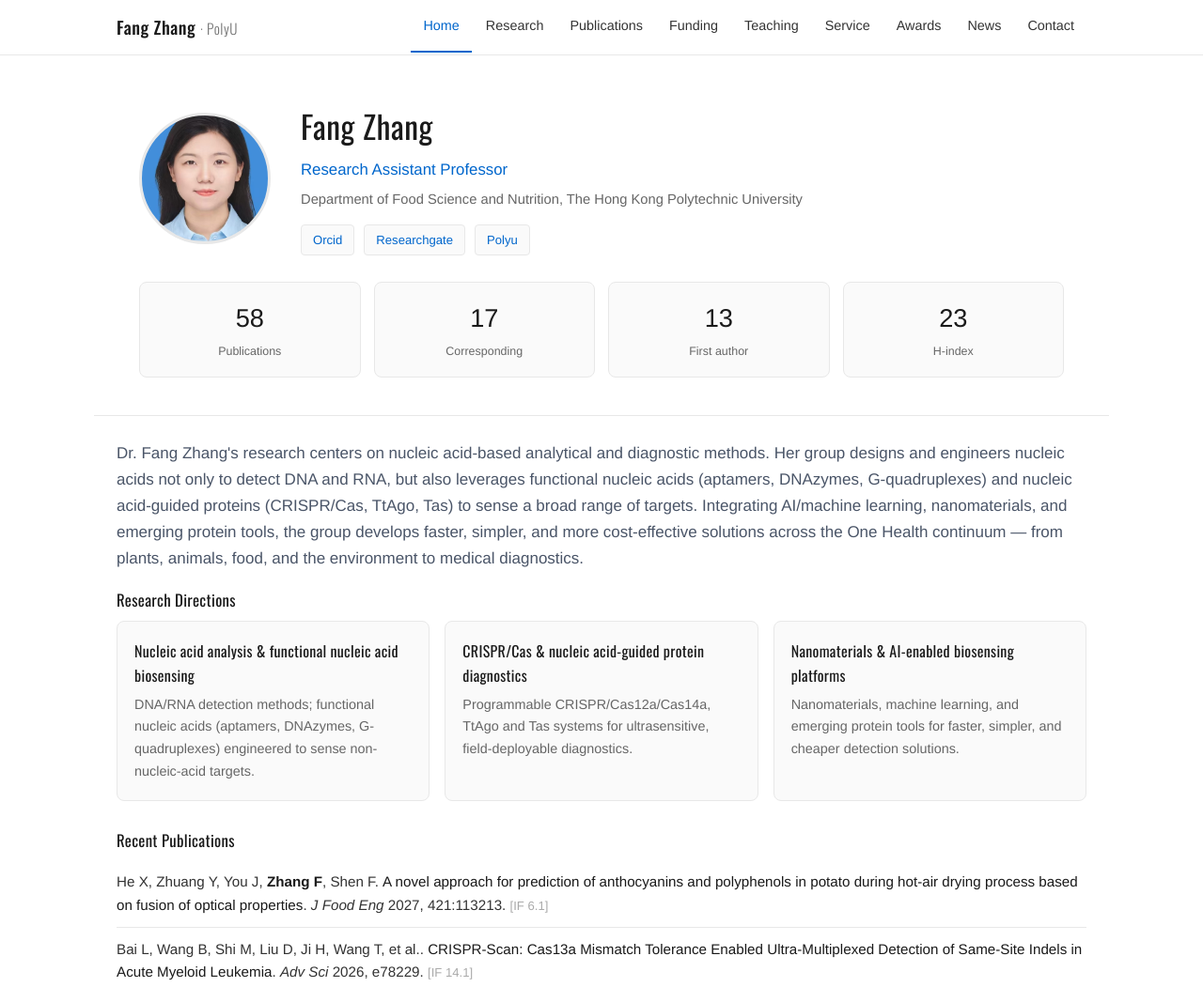
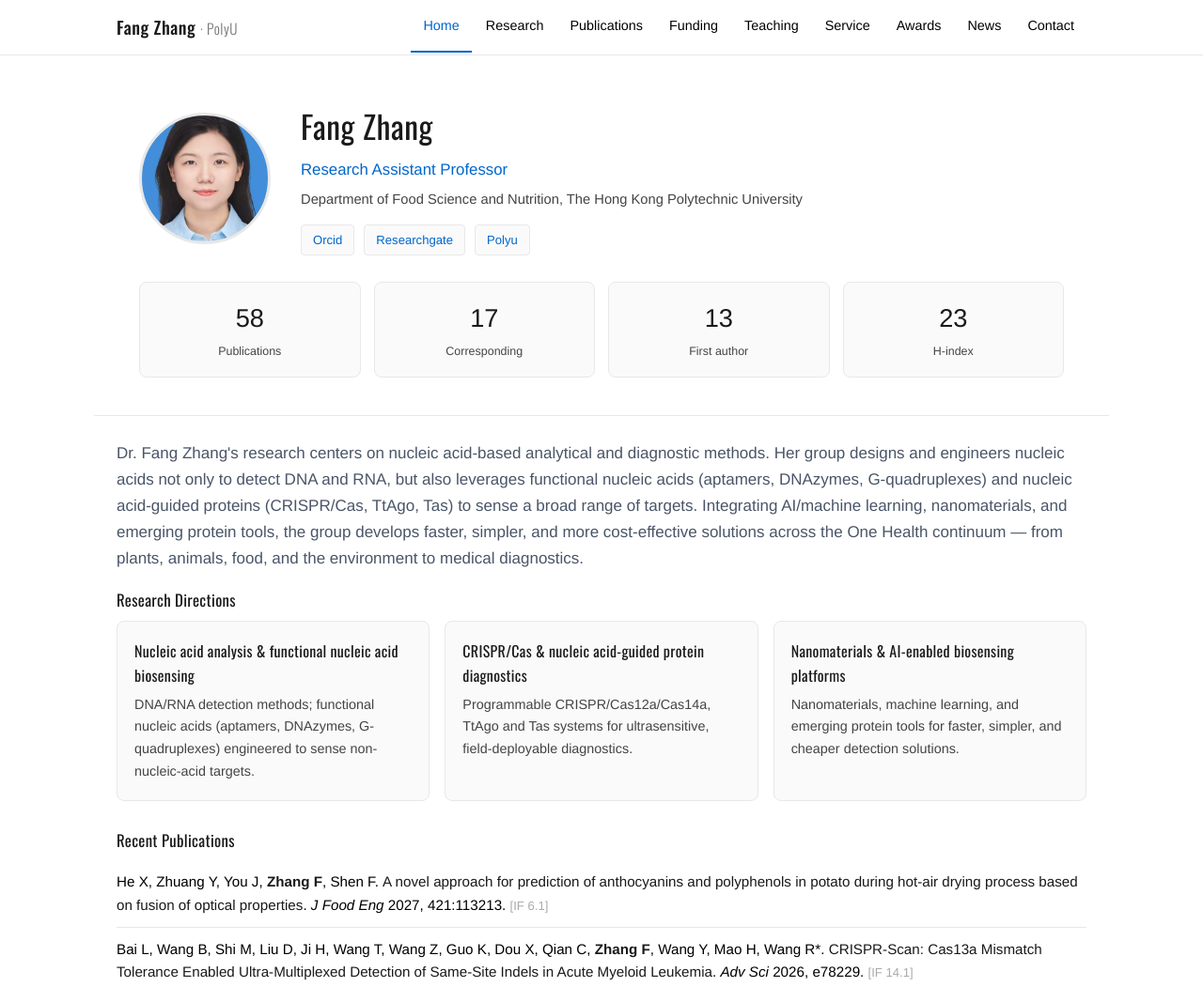
Before and after one commit to zhangfang921-max/fangzhang, a plain HTML site: page index.html in a window 1280 px wide. Shown: the top 1051 px of the page at 94% size. Drawn offline with nearby package versions, Linux system fonts and the light colour scheme.

Commit message:
Remove home funding, full authors, black text, concise funding, share-version tweaks, add service items

```diff
--- a/data.json
+++ b/data.json
@@ -82,7 +82,7 @@
       "co_corresponding": [
         "Rui Wang"
       ],
-      "authors_short": "Bai L, Wang B, Shi M, Liu D, Ji H, Wang T, et al.",
+      "authors_short": "Bai L, Wang B, Shi M, Liu D, Ji H, Wang T, Wang Z, Guo K, Dou X, Qian C, Zhang F, Wang Y, Mao H, Wang R*",
       "journal_abbr": "Adv Sci"
     },
     {
@@ -114,7 +114,7 @@
       "month": 9,
       "co_first": [],
       "co_corresponding": [],
-      "authors_short": "Huang S, Zeng H, Wu A, Zhao M, Pan N, Liu Z, et al.",
+      "authors_short": "Huang S, Zeng H, Wu A, Zhao M, Pan N, Liu Z, He X, Chen S, Wang L, Kwok CK, Zhang F",
       "journal_abbr": "Sens Actuators B Chem"
     },
     {
@@ -146,7 +146,7 @@
       "co_corresponding": [
         "Fang Zhang"
       ],
-      "authors_short": "Wei C, Chen M, Zhong Q, Liu H, Wu M, Li X, et al.",
+      "authors_short": "Wei C, Chen M, Zhong Q, Liu H, Wu M, Li X, Lin Z, Zhang F*",
       "journal_abbr": "Microchim Acta"
     },
     {
@@ -161,7 +161,7 @@
       "month": 6,
       "co_first": [],
       "co_corresponding": [],
-      "authors_short": "Liu S, Hu Y, Zheng M, Zhang F, Yu Z, Sun Q, et al.",
+      "authors_short": "Liu S, Hu Y, Zheng M, Zhang F, Yu Z, Sun Q, Tang D, Weng Z, Ye Z",
       "journal_abbr": "ACS Sens"
     },
     {
@@ -197,7 +197,7 @@
         "Zhenyu Lin",
         "Fang Zhang"
       ],
-      "authors_short": "Wei C#, Chen M#, Zhong Q, Liu H, Wu M, Li X*, et al.",
+      "authors_short": "Wei C#, Chen M#, Zhong Q, Liu H, Wu M, Li X*, Lin Z*, Zhang F*",
       "journal_abbr": "Microchem J"
     },
     {
@@ -212,7 +212,7 @@
       "month": 11,
       "co_first": [],
       "co_corresponding": [],
-      "authors_short": "Wang S, Fu C, Lin Z, Lin Y, Xu Y, Gao Z, et al.",
+      "authors_short": "Wang S, Fu C, Lin Z, Lin Y, Xu Y, Gao Z, Zhang F, Fang L, Li X, Fu J",
       "journal_abbr": "J Mol Liq"
     },
     {
@@ -227,7 +227,7 @@
       "month": 9,
       "co_first": [],
       "co_corresponding": [],
-      "authors_short": "Hu Y, Chen J, Wu S, Zhong Y, Ye J, Ye L, et al.",
+      "authors_short": "Hu Y, Chen J, Wu S, Zhong Y, Ye J, Ye L, Wu Y, Huang D, ... Fang Zhang ...(11人)",
       "journal_abbr": "J Food Meas Charact"
     },
     {
@@ -242,7 +242,7 @@
       "month": 2,
       "co_first": [],
       "co_corresponding": [],
-      "authors_short": "Fang C, Chen Q, Zheng G, Zhang F, Li Z, Mei J, et al.",
+      "authors_short": "Fang C, Chen Q, Zheng G, Zhang F, Li Z, Mei J, Wu X, Chen X, Zeng K, Yang L",
       "journal_abbr": "INTERNATIONAL JOURNAL OF PHARMACEUTICS"
     },
     {
@@ -263,7 +263,7 @@
         "Zhenyu Lin",
         "Fang Zhang"
       ],
-      "authors_short": "Zhong H#, Huang X#, Chen G#, Zhang T, Mao D, Lin Z*, et al.",
+      "authors_short": "Zhong H#, Huang X#, Chen G#, Zhang T, Mao D, Lin Z*, Zhang F*",
       "journal_abbr": "Anal Methods"
     },
     {
@@ -283,7 +283,7 @@
         "Fang Zhang",
         "Rui Wang"
       ],
-      "authors_short": "Zhang Z#, Wu C#, Bai L, Guo K, Wang T, Liu D, et al.",
+      "authors_short": "Zhang Z#, Wu C#, Bai L, Guo K, Wang T, Liu D, Zhu M, Qian F, Zhang F*, Wang R*",
       "journal_abbr": "Phenomics"
     },
     {
@@ -302,7 +302,7 @@
         "张芳",
         "刘智禹"
       ],
-      "authors_short": "马湖伊杉#, 潘南#, 林振宇, 陈晓婷, 吴靖娜, 张芳*, et al.",
+      "authors_short": "马湖伊杉#, 潘南#, 林振宇, 陈晓婷, 吴靖娜, 张芳*, 刘智禹*",
       "journal_abbr": "光谱学与光谱分析"
     },
     {
@@ -340,7 +340,7 @@
         "Yuezhong Wu",
         "Zuquan Weng"
       ],
-      "authors_short": "Wei C, Wang H, Li G, Li J, Zhang F, Wu Y*, et al.",
+      "authors_short": "Wei C, Wang H, Li G, Li J, Zhang F, Wu Y*, Weng Z*",
       "journal_abbr": "Food Control"
     },
     {
@@ -362,7 +362,7 @@
         "Meishui Wang",
         "Zuquan Weng"
       ],
-      "authors_short": "Gao L#, Zheng H#, Hu Y, Zhong Y, Jiang L, Wu Y, et al.",
+      "authors_short": "Gao L#, Zheng H#, Hu Y, Zhong Y, Jiang L, Wu Y, Yan F, Huang D, Li J, Zhang F*, Lin Z, Wang M*, Weng Z*",
       "journal_abbr": "Sens Actuators B Chem"
     },
     {
@@ -379,7 +379,7 @@
         "Yu Yang",
         "Fang Zhang"
       ],
-      "authors_short": "Chen G, Mao D, Wang X, Chen J, Gu C, Huang S, et al.",
+      "authors_short": "Chen G, Mao D, Wang X, Chen J, Gu C, Huang S, Yang Y*, Zhang F*, Tan W",
       "journal_abbr": "J Nanobiotechnol"
     },
     {
@@ -397,7 +397,7 @@
         "Lixin Wang",
         "Zhenyu Lin"
       ],
-      "authors_short": "Zhang F*, Chen G, Gao C, Huang S, Mahu Y, Luo F, et al.",
+      "authors_short": "Zhang F*, Chen G, Gao C, Huang S, Mahu Y, Luo F, Wang L*, Lin Z*",
       "journal_abbr": "Trends Analyt Chem"
     },
     {
@@ -418,7 +418,7 @@
         "Fang Zhang",
         "Xiahong Xu"
       ],
-      "authors_short": "Wang L#, Bai L#, Wang H, He K, Wang R, Wang Q*, et al.",
+      "authors_short": "Wang L#, Bai L#, Wang H, He K, Wang R, Wang Q*, Zhang F*, Xu X*",
       "journal_abbr": "Microchem J"
     },
     {
@@ -435,7 +435,7 @@
         "Fang Zhang",
         "Liu Wang"
       ],
-      "authors_short": "Zeng H, Huang S, Chen Y, Chen M, He K, Fu C, et al.",
+      "authors_short": "Zeng H, Huang S, Chen Y, Chen M, He K, Fu C, Wang Q, Zhang F*, Wang L*, Xu X",
       "journal_abbr": "Biosensors"
     },
     {
@@ -450,7 +450,7 @@
       "month": 6,
       "co_first": [],
       "co_corresponding": [],
-      "authors_short": "Wang R, Li Y, Pang Y, Zhang F, Li F, Luo S, et al.",
+      "authors_short": "Wang R, Li Y, Pang Y, Zhang F, Li F, Luo S, Qian C",
       "journal_abbr": "Anal Chim Acta"
     },
     {
@@ -465,7 +465,7 @@
       "month": 4,
       "co_first": [],
       "co_corresponding": [],
-      "authors_short": "Ma Y, Yang W, Xia Y, Xue W, Wu H, Li Z, et al.",
+      "authors_short": "Ma Y, Yang W, Xia Y, Xue W, Wu H, Li Z, Zhang F, Qiu B",
       "journal_abbr": "Membranes"
     },
     {
@@ -482,7 +482,7 @@
         "Fang Zhang",
         "Xiahong Xu"
       ],
-      "authors_short": "Wang L, He F, Chen X, He K, Bai L, Wang Q, et al.",
+      "authors_short": "Wang L, He F, Chen X, He K, Bai L, Wang Q, Zhang F*, Xu X*",
       "journal_abbr": "Sens Actuators B Chem"
     },
     {
@@ -500,7 +500,7 @@
         "Jinyuan Sun",
         "Shaoyun Wang"
       ],
-      "authors_short": "Zhang F*, Gao C, Bai L, Chen Y, Liang S, Lv X, et al.",
+      "authors_short": "Zhang F*, Gao C, Bai L, Chen Y, Liang S, Lv X, Sun J*, Wang S*",
       "journal_abbr": "Food Chem X"
     },
     {
@@ -520,7 +520,7 @@
         "Fang Zhang",
         "Xiahong Xu"
       ],
-      "authors_short": "Bai L#, Wang L#, Huang S, Bai R, Lv X, Sun L, et al.",
+      "authors_short": "Bai L#, Wang L#, Huang S, Bai R, Lv X, Sun L, Zhang F*, Xu X*",
       "journal_abbr": "J Agric Food Chem"
     },
     {
@@ -534,7 +534,7 @@
       "if": 6.3,
       "co_first": [],
       "co_corresponding": [],
-      "authors_short": "Guo W, Cao Y, You S, Wu Q, Zhang F, Han J, et al.",
+      "authors_short": "Guo W, Cao Y, You S, Wu Q, Zhang F, Han J, Lv X, Rao P, Ai L, Ni L",
       "journal_abbr": "Curr Res Food Sci"
     },
     {
@@ -554,7 +554,7 @@
         "Fang Zhang",
         "Xiahong Xu"
       ],
-      "authors_short": "Chen X#, Wang L#, He F, Chen G, Bai L, He K, et al.",
+      "authors_short": "Chen X#, Wang L#, He F, Chen G, Bai L, He K, Zhang F*, Xu X*",
       "journal_abbr": "Anal Chem"
     },
     {
@@ -635,7 +635,7 @@
       "month": 9,
       "co_first": [],
       "co_corresponding": [],
-      "authors_short": "Wu H, Zhang X, Wu B, Qian C, Zhang F, Wang L, et al.",
+      "authors_short": "Wu H, Zhang X, Wu B, Qian C, Zhang F, Wang L, Ye Z, Wu J",
       "journal_abbr": "FOOD CHEMISTRY"
     },
     {
@@ -650,7 +650,7 @@
       "month": 3,
       "co_first": [],
       "co_corresponding": [],
-      "authors_short": "Wu H, Qian C, Wang R, Wu C, Wang Z, Wang L, et al.",
+      "authors_short": "Wu H, Qian C, Wang R, Wu C, Wang Z, Wang L, Zhang M, Ye Z, Zhang F, He J, Wu J",
       "journal_abbr": "FOOD CONTROL"
     },
     {
@@ -680,7 +680,7 @@
       "month": 2,
       "co_first": [],
       "co_corresponding": [],
-      "authors_short": "Zhang M, Ye J, He J, Zhang F, Ping J, Qian C, et al.",
+      "authors_short": "Zhang M, Ye J, He J, Zhang F, Ping J, Qian C, Wu J",
       "journal_abbr": "ANALYTICA CHIMICA ACTA"
     },
     {
@@ -712,7 +712,7 @@
       "co_corresponding": [
         "Juewen Liu"
       ],
-      "authors_short": "Huang PJ, Yang J, Chong K, Ma Q, Li M, Zhang F, et al.",
+      "authors_short": "Huang PJ, Yang J, Chong K, Ma Q, Li M, Zhang F, Moon WJ, Zhang G, Liu J*",
       "journal_abbr": "Chem Sci"
     },
     {
@@ -745,7 +745,7 @@
       "co_corresponding": [
         "Juewen Liu"
       ],
-      "authors_short": "Tao X, He F, Liu X, Zhang F, Wang X, Peng Y, et al.",
+      "authors_short": "Tao X, He F, Liu X, Zhang F, Wang X, Peng Y, Liu J*",
       "journal_abbr": "Microchim Acta"
     },
     {
@@ -875,7 +875,7 @@
       "month": 10,
       "co_first": [],
       "co_corresponding": [],
-      "authors_short": "Huang L, Dong H, Zhou D, Li M, Liu Y, Zhang F, et al.",
+      "authors_short": "Huang L, Dong H, Zhou D, Li M, Liu Y, Zhang F, Feng Y, Yu D, Lin S, Cao J",
       "journal_abbr": "Plant J"
     },
     {
@@ -894,7 +894,7 @@
       "co_corresponding": [
         "Jian Wu"
       ],
-      "authors_short": "Wang R#, Zhang F#, Qian C, Wu C, Ye Z, Wang L, et al.",
+      "authors_short": "Wang R#, Zhang F#, Qian C, Wu C, Ye Z, Wang L, Qian W, Ping J, Wu J*, Ying Y",
       "journal_abbr": "Chem Commun"
     },
     {
@@ -913,7 +913,7 @@
       "co_corresponding": [
         "Jian Wu"
       ],
-      "authors_short": "Wang R#, Zhang F#, Wang L, Qian W, Qian C, Wu J*, et al.",
+      "authors_short": "Wang R#, Zhang F#, Wang L, Qian W, Qian C, Wu J*, Ying Y",
       "journal_abbr": "Anal Chem"
     },
     {
@@ -928,7 +928,7 @@
       "month": 1,
       "co_first": [],
       "co_corresponding": [],
-      "authors_short": "Wang L, Wang R, Yu Y, Zhang F, Wang X, Ying Y, et al.",
+      "authors_short": "Wang L, Wang R, Yu Y, Zhang F, Wang X, Ying Y, Wu J, Xu J",
       "journal_abbr": "Anal Bioanal Chem"
     },
     {
@@ -942,7 +942,7 @@
       "if": 3.0,
       "co_first": [],
       "co_corresponding": [],
-      "authors_short": "Wang R, Zhang F, Ye Z, Wu J, Wang L, Chen Y, et al.",
+      "authors_short": "Wang R, Zhang F, Ye Z, Wu J, Wang L, Chen Y, Wang X, Xu J",
       "journal_abbr": "Anal Methods"
     },
     {
@@ -1033,7 +1033,8 @@
       "period": "2023.12-2027.12",
       "amount": "80万",
       "level": "national",
-      "status": "active"
+      "status": "active",
+      "short": "国家重点研发计划子课题 · 2023YFD1301503 · 2023.12-2027.12 · 80万"
     },
     {
       "name": "超稳可控纳米探针协同CRISPR/Cas14高保真信号传感体系的通用型抗生素检测方法研究",
@@ -1043,7 +1044,8 @@
       "period": "2022.1-2025.12",
       "amount": "58万",
       "level": "national",
-      "status": "active"
+      "status": "active",
+      "short": "国家自然科学基金(面上) · 32172285 · 2022.1-2025.12 · 58万"
     },
     {
       "name": "基于NEAR放大及发射光叠加信号分析的高灵敏可视化双食源性病毒检测方法研究",
@@ -1053,7 +1055,8 @@
       "period": "2018.1-2020.12",
       "amount": "25万",
       "level": "national",
-      "status": "completed"
+      "status": "completed",
+      "short": "国家自然科学基金(青年) · 31701683 · 2018.1-2020.12 · 25万"
     },
     {
       "name": "闽台特色海鱼加工过程中品质形成的分子基础及调控机制",
@@ -1063,7 +1066,8 @@
       "period": "2020.1-2023.12",
       "amount": "222万",
       "level": "national",
-      "status": "completed"
+      "status": "completed",
+      "short": "参与(第二) · 国家自然科学基金联合基金 · U1905202 · 2020.1-2023.12 · 222万"
     },
     {
       "name": "食品加工与储藏方向子课题",
@@ -1073,7 +1077,8 @@
       "period": "2016.7-2020.12",
       "amount": "230万",
       "level": "national",
-      "status": "completed"
+      "status": "completed",
+      "short": "co-PI · 国家重点研发计划子课题 · 2016YFD0400200 · 2016.7-2020.12 · 230万"
     },
     {
       "name": "基于功能化SELEX的CRISPR光裂解适配体开关开发及其在食品病原体检测中的应用",
@@ -1083,7 +1088,8 @@
       "period": "2026.5-2029.4",
       "amount": "8万",
       "level": "provincial",
-      "status": "active"
+      "status": "active",
+      "short": "福建省自然科学基金(面上) · 2026J001140 · 2026.5-2029.4 · 8万"
     },
     {
       "name": "冷链水产中致病菌的新型快速检测方法研究(旗山学者)",
@@ -1093,7 +1099,8 @@
       "period": "2023.8-2028.7",
       "amount": "30万",
       "level": "university",
-      "status": "active"
+      "status": "active",
+      "short": "旗山学者(XRC·校级人才项目) · XRC-24068 · 2023.8-2028.7 · 30万"
     },
     {
       "name": "基于CRISPR/Cas12a传感的开源型高稳高保真抗生素检测新方法研究",
@@ -1103,7 +1110,8 @@
       "period": "2022.3-2025.3",
       "amount": "10万",
       "level": "provincial",
-      "status": "completed"
+      "status": "completed",
+      "short": "福建省自然科学基金(面上) · 2022J01100 · 2022.3-2025.3 · 10万"
     },
     {
       "name": "基于颜色演变(Color-evolution)和FRET的高灵敏可视化双重致病菌检测方法研究",
@@ -1113,7 +1121,8 @@
       "period": "2019.4-2022.4",
       "amount": "10万",
       "level": "provincial",
-      "status": "completed"
+      "status": "completed",
+      "short": "福建省自然科学基金(面上) · 2019J01239 · 2019.4-2022.4 · 10万"
     },
     {
       "name": "基于金属荧光增强(MEF)探针和CRISPR/Cas12a的高保真抗生素快速检测方法研究",
@@ -1123,7 +1132,8 @@
       "period": "2022.06-2023.10",
       "amount": "8万",
       "level": "provincial",
-      "status": "completed"
+      "status": "completed",
+      "short": "中国博士后基金(面上) · 2022M710709 · 2022.06-2023.10 · 8万"
     },
     {
       "name": "基于CRISPR/Cas14和多通道芯片的抗生素类新污染物现场快速检测技术研究及应用",
@@ -1133,7 +1143,8 @@
       "period": "",
       "amount": "",
       "level": "provincial",
-      "status": "active"
+      "status": "active",
+      "short": "福建省科技计划引导性项目 · 2022N0002"
     },
     {
       "name": "水产原料及制品中抗生素残留的荧光可视化检测方法研究",
@@ -1143,7 +1154,8 @@
       "period": "2021.6-2023.5",
       "amount": "3万",
       "level": "municipal",
-      "status": "completed"
+      "status": "completed",
+      "short": "福州市科技计划合作项目(聚泉) · 2021-N-133 · 2021.6-2023.5 · 3万"
     },
     {
       "name": "出口鱼类制品中重要水产致病菌的自检自控关键技术开发及应用推广",
@@ -1153,7 +1165,8 @@
       "period": "2017.3-2019.3",
       "amount": "10万",
       "level": "municipal",
-      "status": "completed"
+      "status": "completed",
+      "short": "福州市校(院所)科技合作项目 · 2017-G-64 · 2017.3-2019.3 · 10万"
     },
     {
       "name": "基于DNA回路的新型高特异性水产致病菌检测方法研究",
@@ -1163,7 +1176,8 @@
       "period": "2017.7-2019.9",
       "amount": "1.5万",
       "level": "municipal",
-      "status": "completed"
+      "status": "completed",
+      "short": "福建省教育厅中青年教育科研项目 · JAT170079 · 2017.7-2019.9 · 1.5万"
     },
     {
       "name": "基于CRISPR/Cas14的开源型真菌毒素检测方法研究",
@@ -1173,7 +1187,8 @@
       "period": "2022-2023",
       "amount": "6万",
       "level": "open",
-      "status": "completed"
+      "status": "completed",
+      "short": "浙江省农科院开放课题 · 2021DG700024-KF202215 · 2022-2023 · 6万"
     },
     {
       "name": "基于CRISPR/Cas14的开源型真菌毒素检测方法研究",
@@ -1183,7 +1198,8 @@
       "period": "2021.6-2022.5",
       "amount": "3万",
       "level": "open",
-      "status": "completed"
+      "status": "completed",
+      "short": "北京工商大学开放课题 · FQS-202102 · 2021.6-2022.5 · 3万"
     },
     {
       "name": "基于CRISPR/Cas12a的新型进出口食品致病菌的快速检测方法研究",
@@ -1193,7 +1209,8 @@
       "period": "2021.8-2022.8",
       "amount": "2万",
       "level": "open",
-      "status": "completed"
+      "status": "completed",
+      "short": "海关开放课题 · FJKF-2021-02 · 2021.8-2022.8 · 2万"
     },
     {
       "name": "基于CRISPR/Cas12a的冷链鱼类制品致病菌的快速检测方法研究",
@@ -1203,7 +1220,8 @@
       "period": "2023.12-2025.11",
       "amount": "2万",
       "level": "open",
-      "status": "active"
+      "status": "active",
+      "short": "福建水产所·省海洋生物重点实验室 · 2023fjscq02 · 2023.12-2025.11 · 2万"
     },
     {
       "name": "基于CRISPR/Cas14及金属增强探针的开源型小分子信号传感技术研究",
@@ -1213,7 +1231,8 @@
       "period": "2022-2024",
       "amount": "2万",
       "level": "open",
-      "status": "completed"
+      "status": "completed",
+      "short": "青岛科技大学·光电传感教育部重点实验室 · M2023-7 · 2022-2024 · 2万"
     },
     {
       "name": "基于CRISPR/Cas12a的冷链鱼类制品致病菌的快速检测方法研究",
@@ -1223,7 +1242,8 @@
       "period": "2021-2022",
       "amount": "1万",
       "level": "open",
-      "status": "completed"
+      "status": "completed",
+      "short": "浙工大开放课题 · SL2021009 · 2021-2022 · 1万"
     },
     {
       "name": "一种高尔基体蛋白73检测方法(免疫磁珠法)的开发",
@@ -1233,7 +1253,8 @@
       "period": "2017.9-2018.9",
       "amount": "25万",
       "level": "industry",
-      "status": "completed"
+      "status": "completed",
+      "short": "横向(广生堂药业) · 2017.9-2018.9 · 25万"
     },
     {
       "name": "G四联体DNA分子机器的设计及其在转基因检测中的应用",
@@ -1243,7 +1264,8 @@
       "period": "2016.6-2019.6",
       "amount": "10万",
       "level": "university",
-      "status": "completed"
+      "status": "completed",
+      "short": "福州大学科研启动 · 0800-510405 · 2016.6-2019.6 · 10万"
     },
     {
       "name": "基于DNA回路及恒温扩增的高特异性现场核酸分析方法研究",
@@ -1253,7 +1275,8 @@
       "period": "2017.1-2017.12",
       "amount": "0.5万",
       "level": "university",
-      "status": "completed"
+      "status": "completed",
+      "short": "福州大学开放测试基金 · 2017T024 · 2017.1-2017.12 · 0.5万"
     }
   ],
   "teaching": [
@@ -1326,6 +1349,18 @@
     }
   ],
   "service": [
+    {
+      "name": "Youth Editorial Board Member, Journal of Future Foods",
+      "detail": "",
+      "period": "",
+      "type": "editorial-board"
+    },
+    {
+      "name": "Committee Member, Fujian Provincial Food Safety Local Standard Review Committee",
+      "detail": "福建省食品安全地方标准审评委员会委员",
+      "period": "",
+      "type": "committee"
+    },
     {
       "name": "Guest Editor, Frontiers in Chemistry",
       "detail": "Special Issue: Emerging Trends in Biosensors: Bridging Chemistry and Practical Applications",
--- a/index.html
+++ b/index.html
@@ -12,8 +12,8 @@
   --blue: #0066cc;
   --light: #fafafa;
   --border: #e8e8e8;
-  --text: #333333;
-  --muted: #666666;
+  --text: #000000;
+  --muted: #444444;
   --accent: #0066cc;
   --navy: #1a1a1a;
 }
@@ -148,8 +148,6 @@ footer { background: #fff; color: var(--muted); text-align: center; padding: 24p
     <div class="directions" id="h-directions"></div>
     <h3 style="margin-top:28px;">Recent Publications</h3>
     <div id="h-recent-pubs"></div>
-    <h3 style="margin-top:28px;">Funding</h3>
-    <div id="h-funding"></div>
   </section>
 
   <!-- Research -->
@@ -298,10 +296,14 @@ async function render(D) {
   document.getElementById('h-recent-pubs').innerHTML = recent;
   // funding (只显示省部级以上：national + provincial)
   const majorFunding = D.funding.filter(f => !f.level || f.level === 'national' || f.level === 'provincial');
-  const fundingHome = majorFunding.map(f => `<div class="funding-item"><div class="fund-name">${f.name}</div><div class="fund-meta">${f.agency}${f.grant_id ? ' · ' + f.grant_id : ''}${f.role ? ' · ' + f.role : ''}</div></div>`).join('');
-  document.getElementById('h-funding').innerHTML = fundingHome || '<span class="placeholder">待填写</span>';
-  // 完整 funding
-  document.getElementById('funding-list').innerHTML = majorFunding.map(f => `<div class="funding-item"><div class="fund-name">${f.name}</div><div class="fund-meta">${f.agency} · ${f.grant_id} · ${f.role} · ${f.period}${f.amount ? ' · ' + f.amount : ''}</div></div>`).join('') || '<span class="placeholder">待填写</span>';
+  // 完整版显示标题+简洁信息；分享版只显示简洁（无具体标题）
+  document.getElementById('funding-list').innerHTML = majorFunding.map(f => {
+    const short = f.short || `${f.agency} · ${f.grant_id} · ${f.period}${f.amount ? ' · ' + f.amount : ''}`;
+    if (window.__SHARE__) {
+      return `<div class="funding-item"><div class="fund-name">${short}</div></div>`;
+    }
+    return `<div class="funding-item"><div class="fund-name">${f.name}</div><div class="fund-meta">${short}</div></div>`;
+  }).join('') || '<span class="placeholder">待填写</span>';
   // publications 完整（带筛选）
   const filters = [['all','All'],['corresponding','Corresponding'],['first','First author'],['co-author','Co-author']];
   document.getElementById('pub-filters').innerHTML = filters.map(([k,l],i) => `<button data-f="${k}" class="${i===0?'active':''}">${l}</button>`).join('');
@@ -371,10 +373,14 @@ function showSection(id) {
     renderPubList(b.dataset.f);
   });
   render(D);
-  // 版本切换链接
+  // 版本切换链接（分享版不显示，避免暴露完整版入口）
   const toggle = document.getElementById('version-toggle');
-  toggle.textContent = window.__SHARE__ ? '完整版' : '分享版';
-  toggle.onclick = () => { location.href = window.__SHARE__ ? location.pathname : location.pathname + '?v=share'; };
+  if (window.__SHARE__) {
+    toggle.style.display = 'none';
+  } else {
+    toggle.textContent = '分享版';
+    toggle.onclick = () => { location.href = location.pathname + '?v=share'; };
+  }
 })();
 </script>
 </body>
```
